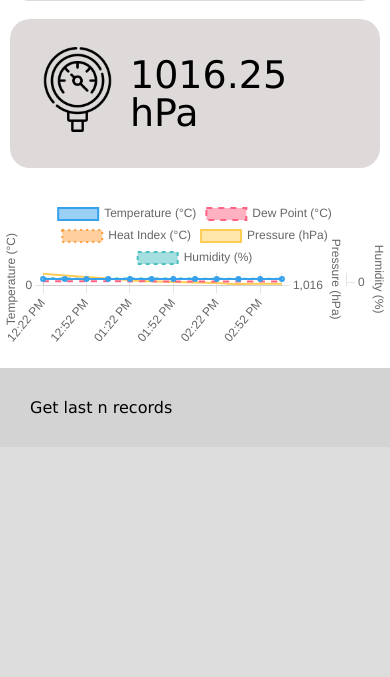
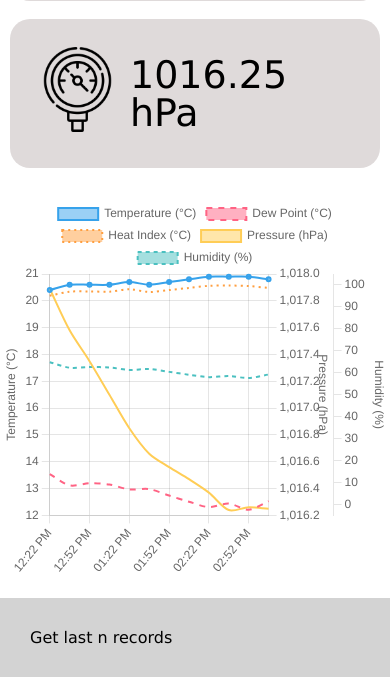
Before and after one commit to AadityaMukherjee2007/WeatherData, a Flask app: page / in a window 390 px wide. Shown: the part 775-1452 px from the top of the page. Before the commit the page ends 1189 px from the top, so only its background shows below. Run offline with Flask 3, Linux system fonts and the light colour scheme; data comes from the database, SQL or seed files in the repository.

Commit message:
improved chart responsiveness

```diff
--- a/dashboard/static/styles.css
+++ b/dashboard/static/styles.css
@@ -228,4 +228,10 @@ footer {
         margin: 25px 10px;
         overflow-x: auto;
     }
+
+    .chart-container {
+        height: 55vh;
+        min-height: 380px;
+        max-height: 520px;
+    }
 }
```
